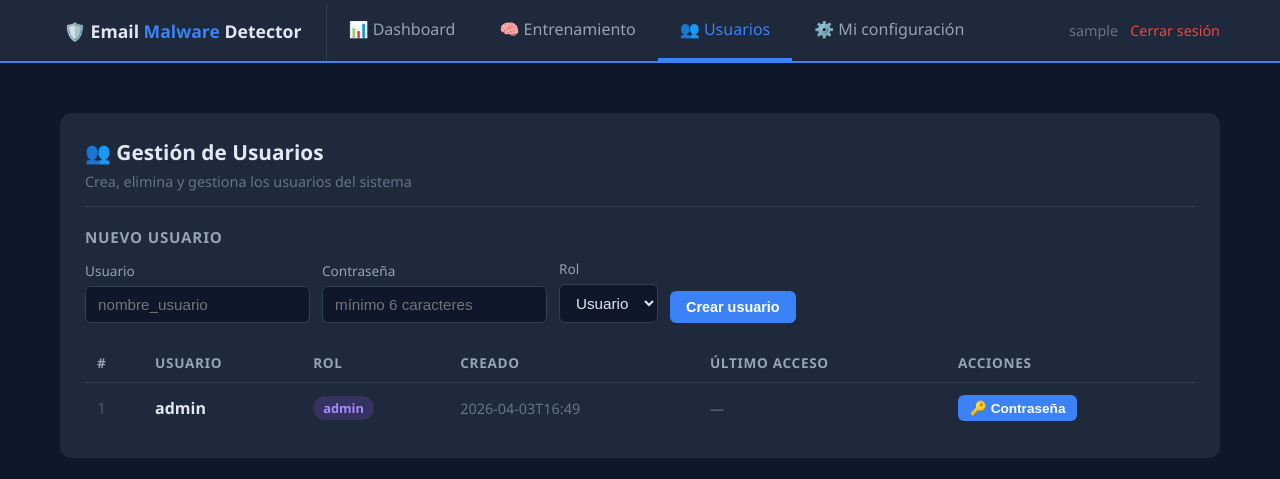
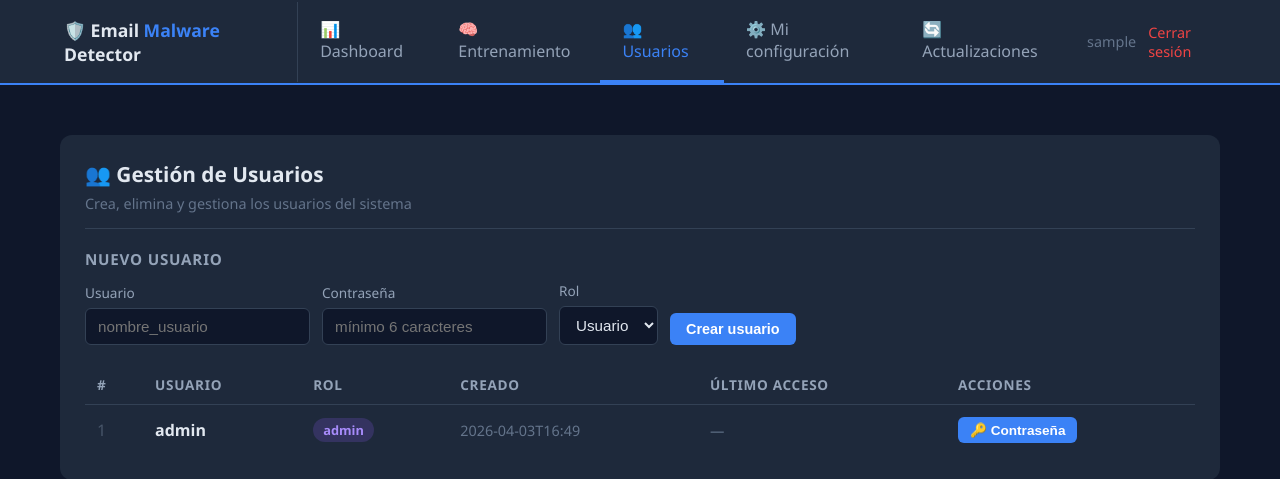
Before and after one commit to alex-milla/Email-Detector, a Flask app: page /users in a window 1280 px wide. Shown: the top 479 px of the page. Run offline with Flask 3, Linux system fonts and the light colour scheme; the visitor is signed in with stand-in values (Sample User, id 1); data comes from the database, SQL or seed files in the repository.

Commit message:
fix(ui): mostrar pestaña Actualizaciones en toda la navegación admin
Made-with: Cursor

```diff
--- a/web/templates/settings.html
+++ b/web/templates/settings.html
@@ -84,6 +84,7 @@
         <a href="/users" class="nav-link ">👥 Usuarios</a>
         {% endif %}
         <a href="/settings" class="nav-link active">⚙️ Mi configuración</a>
+        {% if user.role == 'admin' %}<a href="/update" class="nav-link ">🔄 Actualizaciones</a>{% endif %}
         <div class="nav-right">
             <span class="nav-user">{{ user.username }}</span>
             <a href="/logout" class="nav-logout">Cerrar sesión</a>
--- a/web/templates/training.html
+++ b/web/templates/training.html
@@ -122,6 +122,7 @@
         <a href="/training" class="nav-link active">🧠 Entrenamiento</a>
         {% if user.role == 'admin' %}<a href="/users" class="nav-link">👥 Usuarios</a>{% endif %}
         <a href="/settings" class="nav-link">⚙️ Mi configuración</a>
+        {% if user.role == 'admin' %}<a href="/update" class="nav-link">🔄 Actualizaciones</a>{% endif %}
         <div class="nav-right">
             <span class="nav-user">{{ user.username }}</span>
             <a href="/logout" class="nav-logout">Cerrar sesión</a>
--- a/web/templates/users.html
+++ b/web/templates/users.html
@@ -64,6 +64,7 @@
         <a href="/users" class="nav-link active">👥 Usuarios</a>
         {% endif %}
         <a href="/settings" class="nav-link ">⚙️ Mi configuración</a>
+        {% if user.role == 'admin' %}<a href="/update" class="nav-link ">🔄 Actualizaciones</a>{% endif %}
         <div class="nav-right">
             <span class="nav-user">{{ user.username }}</span>
             <a href="/logout" class="nav-logout">Cerrar sesión</a>
```
